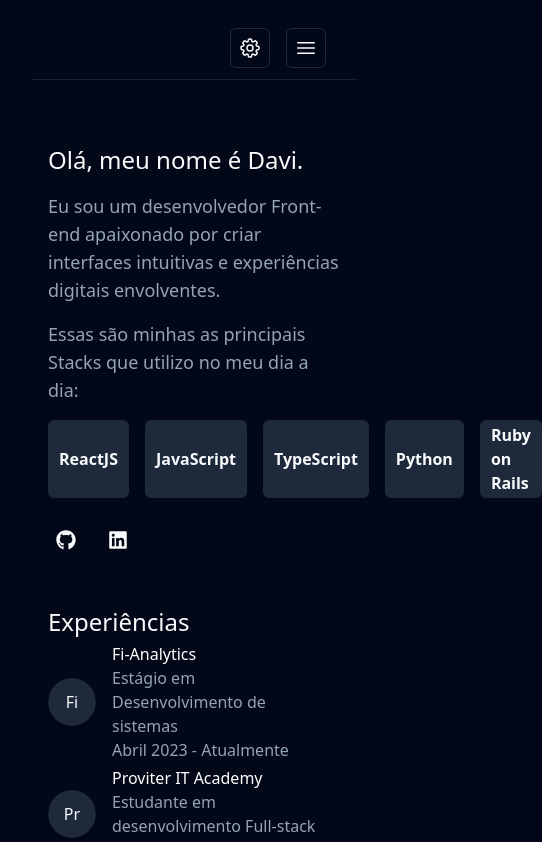
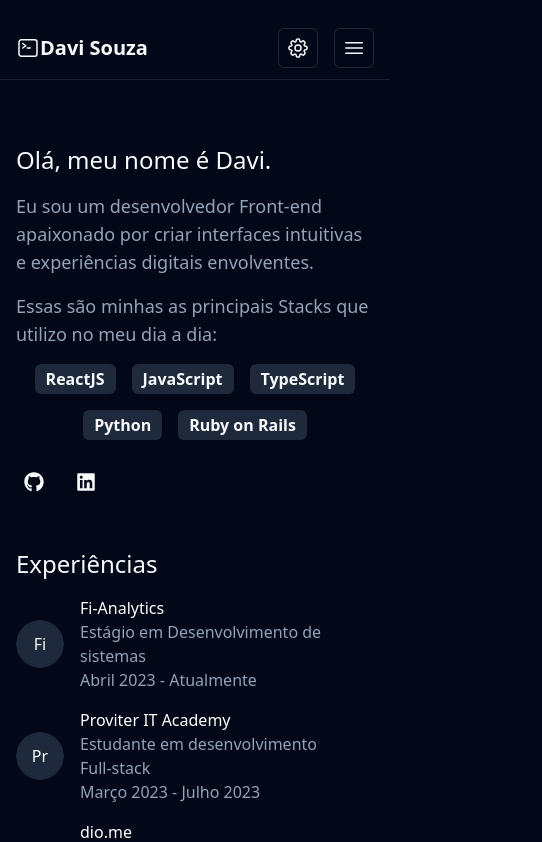
Before and after one commit to davi-souzadev/my-portfolio, a React (Vite) app: page / in a window 390 px wide. Shown: the top 842 px of the page, 542 px wide, since content can reach past the window. Built offline with nearby package versions, Linux system fonts and the light colour scheme.

Commit message:
feat: mobile support, social media component

```diff
--- a/src/App.tsx
+++ b/src/App.tsx
@@ -17,7 +17,7 @@ function App() {
         storageKey="vite-ui-theme"
       >
         <QueryClientProvider client={queryClient}>
-          <div className="container flex min-h-screen justify-between flex-col px-8 pb-8 md:w-[45rem]">
+          <div className="container flex min-h-screen justify-between flex-col px-0 md:px-8 pb-8 w-dvw md:w-[45rem]">
             <Navbar />
             <AppRoutes />
             <Footer />
--- a/src/components/About/index.tsx
+++ b/src/components/About/index.tsx
@@ -1,6 +1,6 @@
 import { ExperienceCard } from "../ExperienceCard"
+import { SocialMedia } from "../SocialMedia"
 import { Badge } from "../ui/badge"
-import { FaLinkedin, FaGithub } from "react-icons/fa"
 
 const badgeStacks = ["ReactJS", "JavaScript", "TypeScript", "Python", "Ruby on Rails"]
 const experiences = [
@@ -38,7 +38,7 @@ const experiences = [
 
 export function About() {
   return (
-    <div className="lg:max-w-3xl mx-auto px-4 flex flex-col">
+    <div className="max-w-full lg:max-w-3xl mx-auto px-4 flex flex-col ">
       {/* Cards com  Experiências/ Cursos */}
       <h1 className="text-2xl ">Olá, meu nome é Davi.</h1>
       <p className="mt-4 text-lg text-muted-foreground">
@@ -48,7 +48,7 @@ export function About() {
       <p className="mt-4 text-lg text-muted-foreground">
         Essas são minhas as principais Stacks que utilizo no meu dia a dia:
       </p>
-      <div className="mt-4 flex gap-4 text-muted-foreground">
+      <div className="mt-4 flex flex-wrap justify-center md:justify-start gap-4 text-muted-foreground">
         {badgeStacks.map((badge) => (
           <Badge
             key={badge}
@@ -59,22 +59,7 @@ export function About() {
           </Badge>
         ))}
       </div>
-      <div className="flex mt-6 gap-4 items-start">
-        <a
-          href="https://github.com/davi-souzadev"
-          target="blank"
-          className="rounded h-9 w-9 hover:bg-accent flex justify-center items-center"
-        >
-          <FaGithub className="h-5 w-5" />
-        </a>
-        <a
-          href="https://www.linkedin.com/in/davi-souzadev/"
-          className="rounded h-9 w-9 hover:bg-accent flex justify-center items-center"
-          target="blank"
-        >
-          <FaLinkedin className="h-5 w-5" />
-        </a>
-      </div>
+      <SocialMedia />
       <div className="mt-12 ">
         <h2 className="text-2xl">Experiências</h2>
 
--- a/src/components/Navbar/index.tsx
+++ b/src/components/Navbar/index.tsx
@@ -30,12 +30,12 @@ export function Navbar() {
   }
 
   return (
-    <nav className="w-full bg-transparent mx-auto mt-4">
-      <div className="w-full px-4 border-b-[1px] border-gray-900 border-opacity-10 h-16 flex items-center justify-between dark:border-gray-100 dark:border-opacity-10">
-        <div className="flex">
-          <div className="hidden md:flex space-x-1 items-center font-bold text-2xl">
+    <nav className="w-full bg-transparent  md:mx-auto mt-4">
+      <div className="w-full border-b-[1px] border-gray-900 border-opacity-10 h-16 flex items-center justify-between dark:border-gray-100 dark:border-opacity-10">
+        <div className="flex ml-4 md:ml-0">
+          <div className="md:flex space-x-1 items-center justify-center font-bold w-40">
             <a
-              className="flex"
+              className="flex text-xl items-center md:text-2xl w-full"
               onClick={() => handleNavigate("/")}
             >
               <svg
@@ -44,7 +44,7 @@ export function Navbar() {
                 viewBox="0 0 24 24"
                 strokeWidth={1.5}
                 stroke="currentColor"
-                className="w-8 h-8"
+                className="w-6 h-6 md:w-8 md:h-8"
               >
                 <path
                   strokeLinecap="round"
@@ -292,7 +292,7 @@ export function Navbar() {
                   />
                 </svg>
 
-                <a href="#about">Sobre</a>
+                <a onClick={() => handleNavigate("/")}>Home</a>
               </DropdownMenuItem>
               <DropdownMenuItem className="ml-4 text-base">
                 <svg
@@ -310,26 +310,7 @@ export function Navbar() {
                   />
                 </svg>
 
-                <a href="#projects">Projetos</a>
-              </DropdownMenuItem>
-
-              <DropdownMenuItem className="ml-4 text-base">
-                <svg
-                  xmlns="http://www.w3.org/2000/svg"
-                  fill="none"
-                  viewBox="0 0 24 24"
-                  strokeWidth={1.5}
-                  stroke="currentColor"
-                  className="w-4 h-4 mr-2"
-                >
-                  <path
-                    strokeLinecap="round"
-                    strokeLinejoin="round"
-                    d="M14.25 9.75v-4.5m0 4.5h4.5m-4.5 0 6-6m-3 18c-8.284 0-15-6.716-15-15V4.5A2.25 2.25 0 0 1 4.5 2.25h1.372c.516 0 .966.351 1.091.852l1.106 4.423c.11.44-.054.902-.417 1.173l-1.293.97a1.062 1.062 0 0 0-.38 1.21 12.035 12.035 0 0 0 7.143 7.143c.441.162.928-.004 1.21-.38l.97-1.293a1.125 1.125 0 0 1 1.173-.417l4.423 1.106c.5.125.852.575.852 1.091V19.5a2.25 2.25 0 0 1-2.25 2.25h-2.25Z"
-                  />
-                </svg>
-
-                <a href="#contact">Contato</a>
+                <a onClick={() => handleNavigate("/projects")}>Projetos</a>
               </DropdownMenuItem>
             </DropdownMenuContent>
           </DropdownMenu>
--- /dev/null
+++ b/src/components/SocialMedia/index.tsx
@@ -0,0 +1,22 @@
+import { FaGithub, FaLinkedin } from "react-icons/fa"
+
+export function SocialMedia() {
+  return (
+    <div className="flex mt-6 gap-4 items-start">
+      <a
+        href="https://github.com/davi-souzadev"
+        target="blank"
+        className="rounded h-9 w-9 hover:bg-accent flex justify-center items-center"
+      >
+        <FaGithub className="h-5 w-5" />
+      </a>
+      <a
+        href="https://www.linkedin.com/in/davi-souzadev/"
+        className="rounded h-9 w-9 hover:bg-accent flex justify-center items-center"
+        target="blank"
+      >
+        <FaLinkedin className="h-5 w-5" />
+      </a>
+    </div>
+  )
+}
--- a/src/pages/Projects/index.tsx
+++ b/src/pages/Projects/index.tsx
@@ -44,15 +44,27 @@ export function Projects() {
   }
 
   return (
-    <div className="h-full w-full flex flex-col mt-16">
+    <div className="h-full w-full flex flex-col mt-8 pb-8 gap-4 px-4 ">
       <h2 className="text-2xl mb-4">Projetos</h2>
-      <div className="grid w-full grid-cols-1 gap-3 md:grid-cols-2">
+      <p className="text-muted-foreground">
+        Projetos desenvolvidos em cursos, porjetos pessoais ou desafios de código.
+        Encontre mais no meu{" "}
+        <a
+          href="https://github.com/davi-souzadev"
+          className="underline"
+          target="blank"
+        >
+          Github
+        </a>
+        .
+      </p>
+      <div className="flex flex-col items-start md:grid w-full grid-cols-1 gap-3 justify-center md:grid-cols-2">
         {!isLoading ? (
           filteredRepos.slice(0, 6).map((repo: RepoProps) => {
             return (
               <Card
                 key={repo.id}
-                className="w-80 h-40 flex flex-col justify-between"
+                className="w-full md:w-80  h-40 flex flex-col justify-between"
               >
                 <CardHeader className="p-6">
                   <div className="flex justify-between">
```
